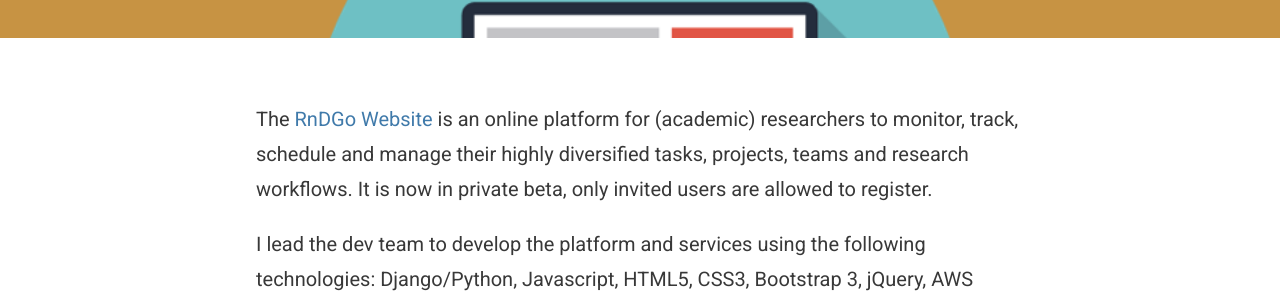
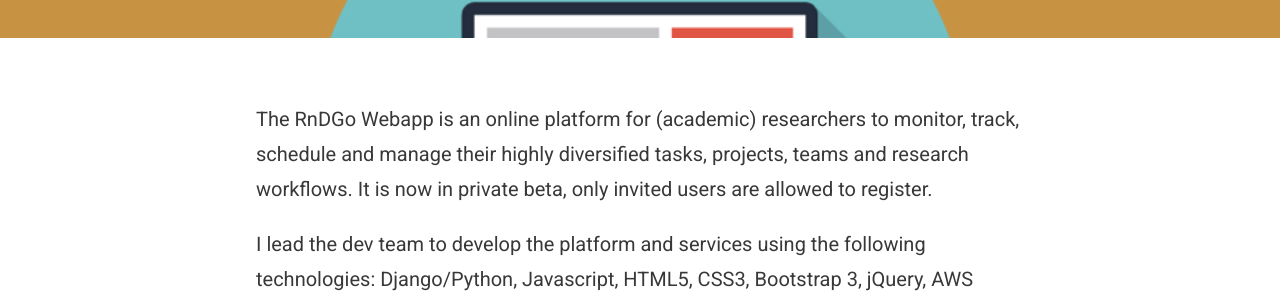
Before and after one commit to Tandysony/blog, a Jekyll site: the page built from _portfolio/rndgo-website-development.md, in a window 1280 px wide. Shown: the part 403-703 px from the top of the page. Built offline with Jekyll 4.4.1, drawn with Linux system fonts in a browser that asks for light colours.

Commit message:
* Update the portfolio'

```diff
--- a/_portfolio/rndgo-website-development.md
+++ b/_portfolio/rndgo-website-development.md
@@ -7,7 +7,7 @@
 tags: [RnDGo, website development]
 ---
 
-The [RnDGo Website](https://www.rndgo.com/) is an online platform for (academic) researchers to monitor, track, schedule and manage their highly diversified tasks, projects, teams and research workflows. It is now in private beta, only invited users are allowed to register.
+The RnDGo Webapp is an online platform for (academic) researchers to monitor, track, schedule and manage their highly diversified tasks, projects, teams and research workflows. It is now in private beta, only invited users are allowed to register.
 
 I lead the dev team to develop the platform and services using the following technologies: Django/Python, Javascript, HTML5, CSS3, Bootstrap 3, jQuery, AWS (EC2, RDS, S3, SES, Route53, etc.), MySQL and NLP (Natural Language Process). Now we are refactoring our webpage experience with RESTful APIs and VueJS.
 
```
